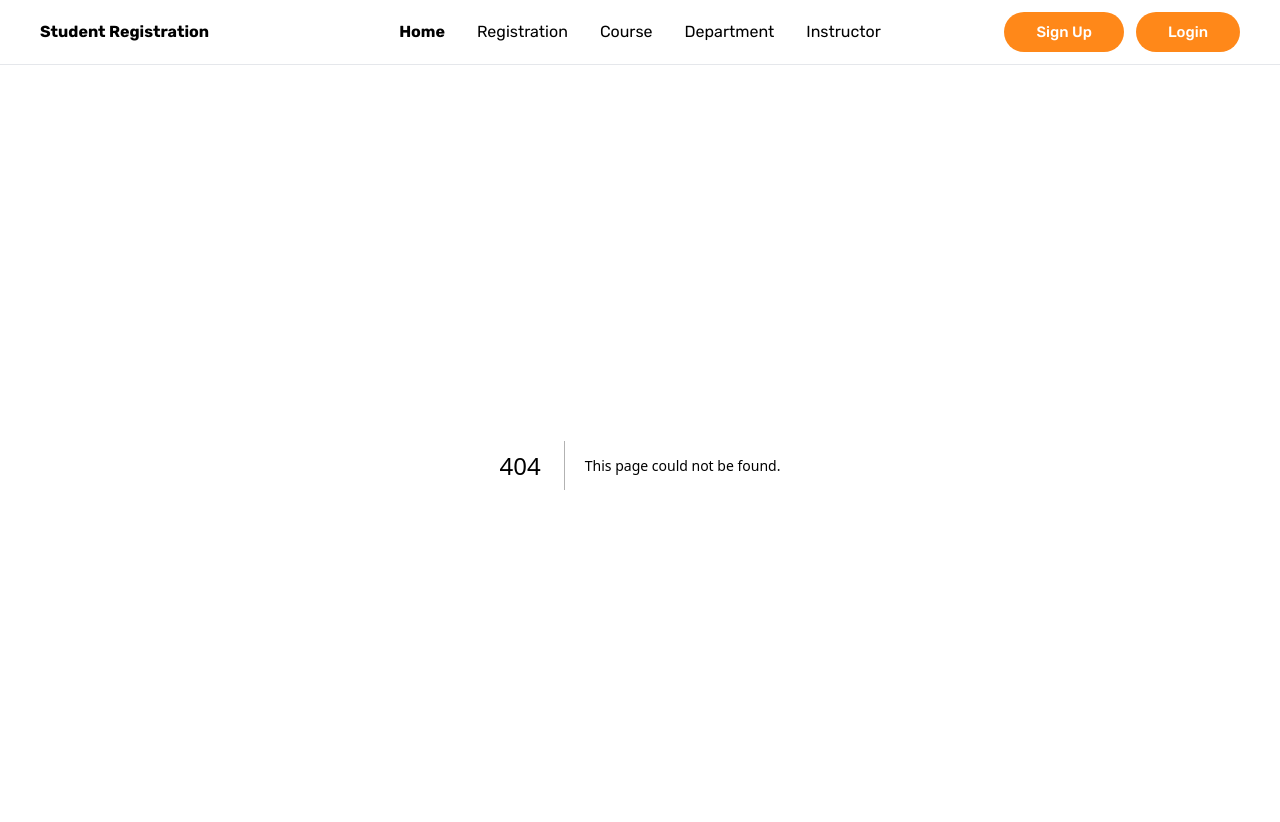
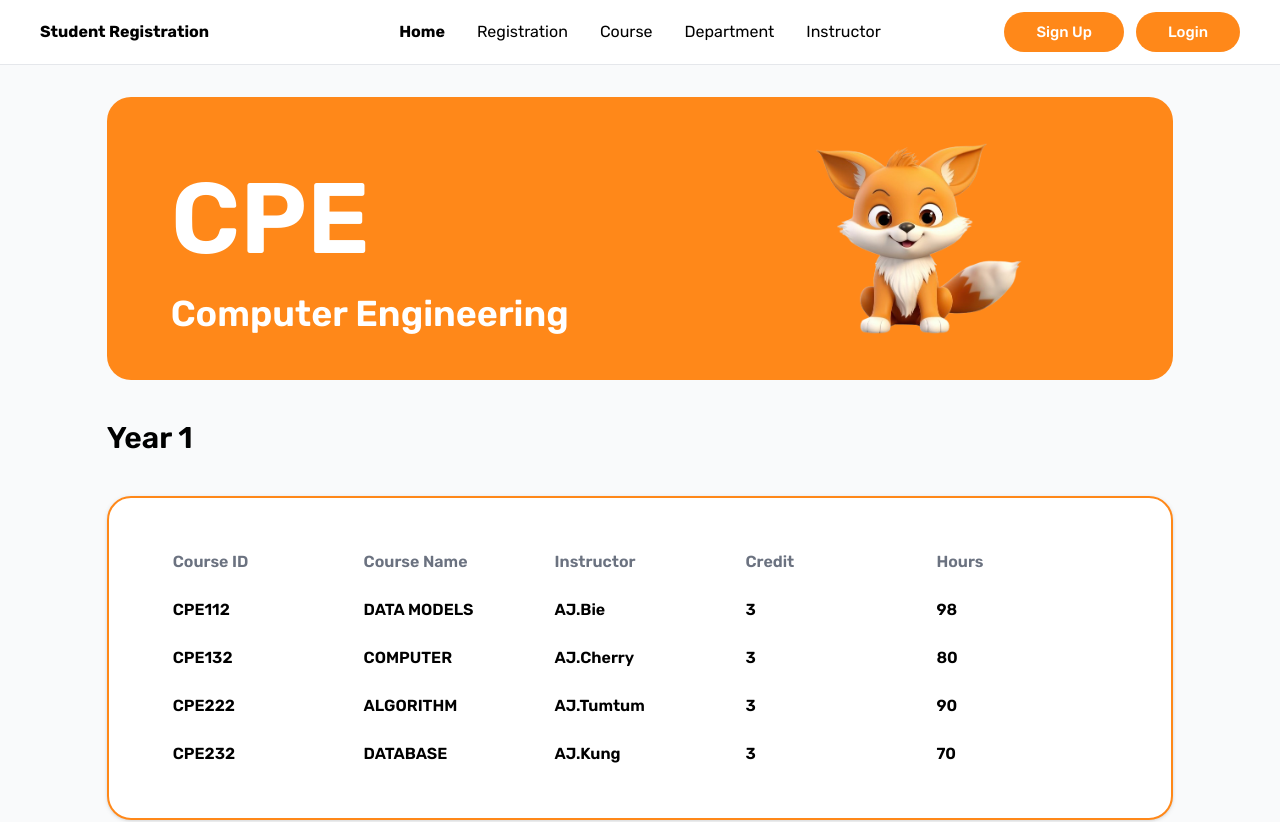
Before and after one commit to FWB-Creators/Student-Registration, a Next.js app in the folder client/: page /course-select in a window 1280 px wide. Before the commit this address had no page. Shown: the top 822 px of the page. Built offline with nearby package versions, Linux system fonts and the light colour scheme.

Commit message:
New: department course course-select

```diff
--- /dev/null
+++ b/client/app/component/Course.tsx
@@ -0,0 +1,20 @@
+import React from 'react'
+import SearchBar from './Search/SearchBar'
+import FeatureCourses from './Feature Course/FeatureCourse'
+
+const Course = () => {
+    return (
+    <div className="bg-gray-50 h-screen px-20">
+        <div className="flex justify-center">
+        <h1 className="text-3xl font-semibold py-6">Course</h1>
+        </div>
+        <div className="flex justify-center py-6">
+            <SearchBar />
+        </div>
+        <div className="flex flex-row justify-center flex-wrap"></div>
+            <FeatureCourses />
+    </div>
+    )
+}
+
+export default Course
--- /dev/null
+++ b/client/app/component/CourseSelect.tsx
@@ -0,0 +1,81 @@
+import React from 'react';
+import Image from 'next/image';
+
+const CourseColumn = ({ title, data }) => (
+    <div>
+        <p className="text-base font-semibold py-3 text-gray-500">
+            {title}
+        </p>
+        {data.map((item, index) => (
+            <p key={index} className="text-base font-semibold py-3">
+                {item}
+            </p>
+        ))}
+    </div>
+);
+
+const YearSection = ({ year }) => (
+    <section>
+        <h1 className="w-10/12 mx-auto text-3xl font-semibold my-10">
+            Year {year}
+        </h1>
+        <div className="flex justify-center my-5">
+            <div className="bg-white w-10/12 px-16 py-10 rounded-3xl drop-shadow border-2 border-orange-primary">
+                <div className="grid grid-cols-5 gap-x-5">
+                    <CourseColumn
+                        title="Course ID"
+                        data={["CPE112", "CPE132", "CPE222", "CPE232"]}
+                    />
+                    <CourseColumn
+                        title="Course Name"
+                        data={["DATA MODELS", "COMPUTER", "ALGORITHM", "DATABASE"]}
+                    />
+                    <CourseColumn
+                        title="Instructor"
+                        data={["AJ.Bie", "AJ.Cherry", "AJ.Tumtum", "AJ.Kung"]}
+                    />
+                    <CourseColumn
+                        title="Credit"
+                        data={["3", "3", "3", "3"]}
+                    />
+                    <CourseColumn
+                        title="Hours"
+                        data={["98", "80", "90", "70"]}
+                    />
+                </div>
+            </div>
+        </div>
+    </section>
+);
+
+const CourseSelect = () => {
+    return (
+        <div className="bg-gray-50 py-8 animate-slowfade h-full">
+            <section>
+                <div className="flex justify-center">
+                    <div className="bg-orange-primary w-10/12 px-16 py-10 rounded-3xl flex items-center justify-between">
+                        <div>
+                            <h1 className="text-white text-[100px] font-semibold">CPE</h1>
+                            <h1 className="text-white text-4xl font-semibold">
+                                Computer Engineering
+                            </h1>
+                        </div>
+                        <div className="active:scale-[.98] active:duration-75 transition-all hover:scale-[1.05] ease-in-out mr-20">
+                            <Image
+                                src="/static/Fox1.png"
+                                alt="Fox"
+                                width={220}
+                                height={220}
+                            />
+                        </div>
+                    </div>
+                </div>
+            </section>
+            {[1, 2, 3, 4].map(year => (
+                <YearSection key={year} year={year} />
+            ))}
+        </div>
+    );
+};
+
+export default CourseSelect;
--- a/client/app/component/DepartmentNext.tsx
+++ b/client/app/component/DepartmentNext.tsx
@@ -6,9 +6,9 @@ import Image from 'next/image'
 const DepartmentNext = () => {
   return (
     <div className="bg-gray-50 min-h-screen">
-      <div>
+      {/* <div>
         <NavPages />
-      </div>
+      </div> */}
       <div>
         <div className="text-sm text-gray-400 pt-6 pl-52">
           <Link href="/">
--- a/client/app/component/Departments.tsx
+++ b/client/app/component/Departments.tsx
@@ -12,6 +12,7 @@ const Departments = () => {
         <SearchBar />
       </div>
       <div className="flex flex-row justify-center flex-wrap"></div>
+        <Features />
     </div>
   )
 }
--- /dev/null
+++ b/client/app/component/Feature Course/FeatureCourse.tsx
@@ -0,0 +1,56 @@
+import React from 'react';
+import Image from 'next/image';
+
+const DisciplineCard = ({ sector, name, icon }) => (
+  <div className="flex w-full">
+    <div className="border-gray-500 bg-white p-6 rounded-3xl hover:shadow-lg transition-all duration-300 cursor-pointer hover:scale-105 flex items-center w-full mb-6">
+      <div>
+        <div className="ml-6">
+          <p className="text-black opacity-90 text-[15px]">
+            {sector}
+          </p>
+        </div>
+        <div className="ml-6">
+          <p className="text-black opacity-90 text-[15px]">
+            {name}
+          </p>
+        </div>
+      </div>
+      <div className="ml-auto">
+        <Image
+          src={icon}
+          alt="icon"
+          width={110}
+          height={110}
+          className="mx-auto"
+        />
+      </div>
+    </div>
+  </div>
+);
+
+const FeatureCourse = () => {
+  const disciplines = [
+    { name: 'COMPUTER ENGINEERING', sector1 :'CPE-INTER', sector2 :'CHE-REGULAR', icon: '/static/Laptop.png' },
+    { name: 'MECHANICAL ENGINEERING', sector1 :'MCE-INTER', sector2 :'MCE-REGULAR', icon: '/static/Gear.png' },
+    { name: 'CIVIL ENGINEERING', sector1 :'CVE-INTER', sector2 :'CHE-REGULAR', icon: '/static/Blueprint.png' },
+    { name: 'CHEMICAL ENGINEERING', sector1 :'CHE-INTER', sector2 :'CHE-REGULAR', icon: '/static/Chemical.png' },
+  ];
+
+  return (
+    <div className="py-6 pb-16 bg-gray-50">
+      <div className="w-10/12 mx-auto grid grid-cols-1 md:grid-cols-2 lg:grid-cols-3 xl:grid-cols-4 items-center gap-[1.4rem]">
+        {disciplines.map((discipline, index) => (
+          <DisciplineCard key={index} sector={discipline.sector1} name={discipline.name} icon={discipline.icon} />
+        ))}
+      </div>
+      <div className="w-10/12 mx-auto grid grid-cols-1 md:grid-cols-2 lg:grid-cols-3 xl:grid-cols-4 items-center gap-[1.4rem]">
+        {disciplines.map((discipline, index) => (
+          <DisciplineCard key={index} sector={discipline.sector2} name={discipline.name} icon={discipline.icon} />
+        ))}
+      </div>
+    </div>
+  );
+};
+
+export default FeatureCourse;
--- a/client/app/component/Profile.tsx
+++ b/client/app/component/Profile.tsx
@@ -100,7 +100,7 @@ const Profile: FC = () => {
             <div>
               <p className="text-white pb-10">May 15, 2024</p>
               <h1 className="text-white text-4xl font-semibold">
-                Welcome back, Gim!
+                Welcome back, Hilly!
               </h1>
               <p className="text-white pt-4">
                 Always stay updated in your student life.
--- /dev/null
+++ b/client/app/course-select/page.tsx
@@ -0,0 +1,12 @@
+import React from 'react'
+import CourseSelects from '../component/CourseSelect'
+
+function CourseSelect() {
+    return (
+    <div>
+        <CourseSelects />
+    </div>
+    )
+}
+
+export default CourseSelect
--- /dev/null
+++ b/client/app/course/page.tsx
@@ -0,0 +1,12 @@
+import React from 'react'
+import Courses from '../component/Course'
+
+function Course() {
+    return (
+    <div>
+        <Courses />
+    </div>
+    )
+}
+
+export default Course
```
